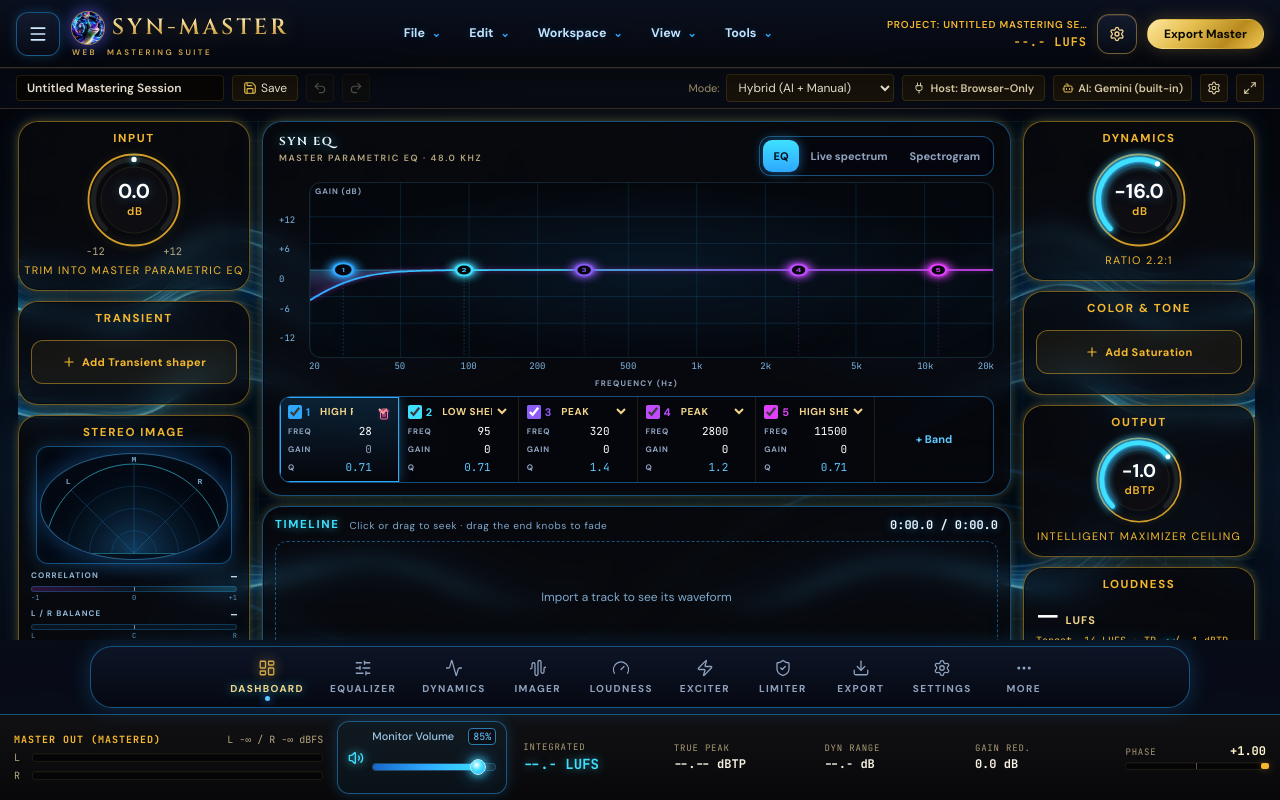
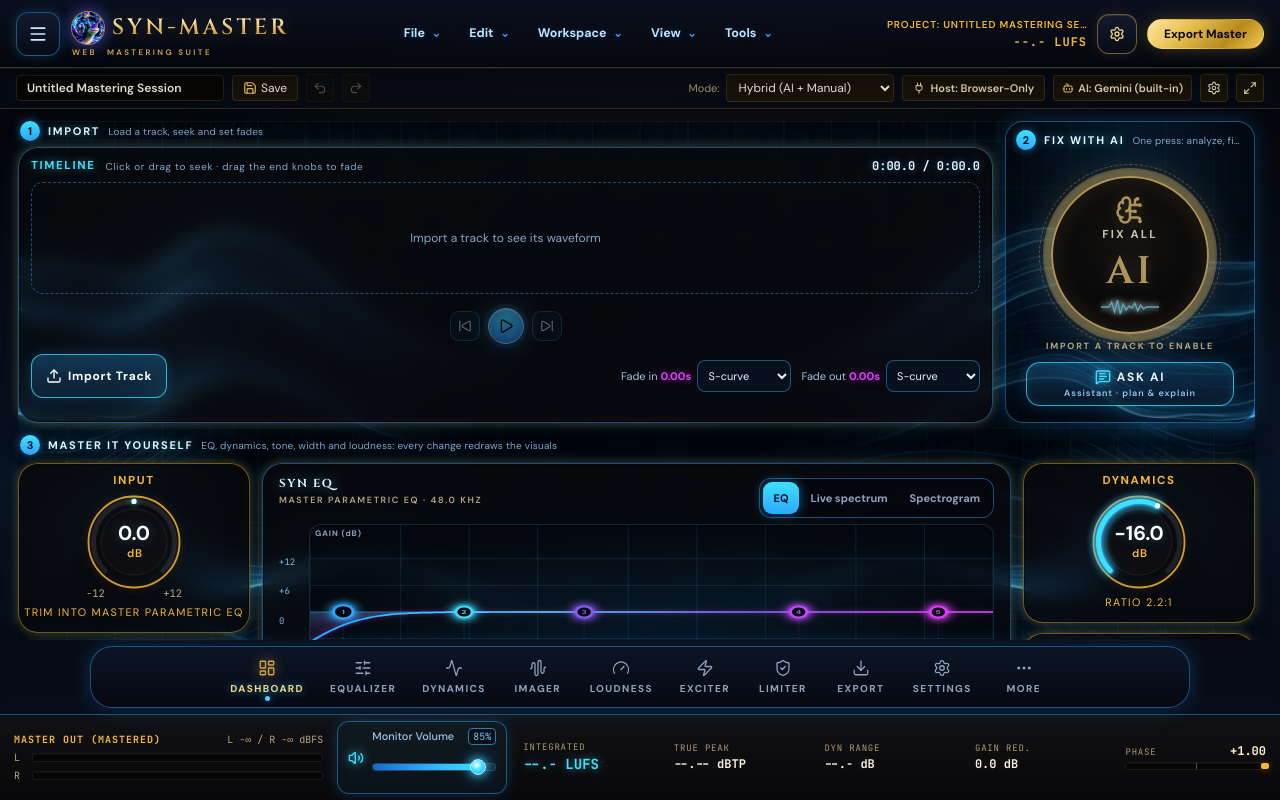
Before and after one commit to LILSYNNOFFICIAL/SYN-MASTER, a React (Vite) app: page / in a window 1280 px wide. Built offline with nearby package versions, Linux system fonts and the light colour scheme.

Commit message:
ui(flow): guided console flow — 1 Import (timeline on top), 2 Fix with AI (FIX ALL + Ask AI beside/below), 3 Master it yourself (EQ + manual cards), 4 Export (crystal dark-purple Export Master button); step labels; desktop + mobile grid

```diff
--- a/src/App.tsx
+++ b/src/App.tsx
@@ -2374,6 +2374,7 @@ export default function App() {
       onOpenStereoLab={() => { setLabDefaultSubTab('stereo'); setActiveTab('lab'); }}
       notice={statusNotice}
       onAskAi={() => setActiveTab('ai')}
+      onExport={() => setExportModalOpen(true)}
       mode={mode}
       onTargetLufs={(lufs) => {
         setTargetPresetId(null);
--- a/src/components/console/MasterConsole.tsx
+++ b/src/components/console/MasterConsole.tsx
@@ -1,5 +1,5 @@
 import React, { useEffect, useMemo, useState } from 'react';
-import { BrainCircuit, MessageSquareText, Plus, Square, Upload } from 'lucide-react';
+import { BrainCircuit, Download, MessageSquareText, Plus, Square, Upload } from 'lucide-react';
 import type {
   AudioAnalysis,
   CompressorParams,
@@ -68,6 +68,8 @@ export interface MasterConsoleProps {
   timeline?: React.ReactNode;
   /** Opens the AI Assistant (Mastering Director) workspace. Planning / explanations, not the one-click fix. */
   onAskAi?: () => void;
+  /** Opens the Export Master dialog (step 4 of the guided flow). */
+  onExport?: () => void;
   /** Session "Mode" from the ribbon (MasteringMode). Shown on the console and used to suggest a preset. */
   mode?: string;
   /** Drag the target marker on the loudness meter: sets a custom integrated-loudness target. */
@@ -221,6 +223,14 @@ const LoudnessBar: React.FC<{ lufs: number | null; targetLufs: number; disabled?
   );
 };
 
+const StepLabel: React.FC<{ n: number; text: string; hint?: string; className?: string }> = ({ n, text, hint, className = '' }) => (
+  <div className={`syn-step-label ${className}`}>
+    <span className="syn-step-num" aria-hidden="true">{n}</span>
+    <span className="syn-step-text"><span className="sr-only">Step {n}: </span>{text}</span>
+    {hint && <small className="syn-step-hint">{hint}</small>}
+  </div>
+);
+
 export const MasterConsole: React.FC<MasterConsoleProps> = (p) => {
   const [eqView, setEqView] = useState<'eq' | 'spectrum' | 'spectrogram'>('eq');
   const [presetId, setPresetId] = useState<string>(p.presets[0]?.id ?? '');
@@ -301,7 +311,7 @@ export const MasterConsole: React.FC<MasterConsoleProps> = (p) => {
     );
 
   const fixButton = (
-    <div className="syn2-fix-centerpiece syn-fixai-wrap syn-area-fix">
+    <div className="syn2-fix-centerpiece syn-fixai-wrap">
       <button
         type="button"
         className={`syn-fixai${p.running ? ' is-running' : ''}`}
@@ -337,6 +347,18 @@ export const MasterConsole: React.FC<MasterConsoleProps> = (p) => {
   return (
     <section className="syn-console" aria-label="SYN-MASTER console" data-testid="syn-console" data-mode={p.mode}>
       <LightRibbons className="syn-console-ribbons" />
+
+      <div className="syn-flow-top">
+        <div className="syn-flow-step syn-area-player">
+          <StepLabel n={1} text="Import" hint="Load a track, seek and set fades" />
+          {p.timeline}
+        </div>
+        <div className="syn-flow-step syn-flow-fix syn-area-fix">
+          <StepLabel n={2} text="Fix with AI" hint="One press: analyze, fix, verify" />
+          {fixButton}
+        </div>
+      </div>
+      <StepLabel n={3} text="Master it yourself" hint="EQ, dynamics, tone, width and loudness: every change redraws the visuals" className="syn-area-step3 syn-step-wide" />
 
       <div className="syn-console-col syn-console-left">
         <Card title="Input" area="input" className="syn-card-knob">{inputKnob(116, 'Input trim')}</Card>
@@ -410,8 +432,6 @@ export const MasterConsole: React.FC<MasterConsoleProps> = (p) => {
           )}
         </section>
 
-        {p.timeline}
-
         <div className="syn-console-bottom">
           <Card title="Global" area="global" className="syn-card-global">
             <label className="syn-field">
@@ -442,7 +462,14 @@ export const MasterConsole: React.FC<MasterConsoleProps> = (p) => {
               </div>
             )}
           </Card>
-          {fixButton}
+          <div className="syn-export-step syn-area-export">
+            <StepLabel n={4} text="Export" />
+            <button type="button" className="syn-export-master" onClick={p.onExport} disabled={!p.hasTrack || !p.onExport || p.running}
+              aria-label="Export Master: choose format and render the final master">
+              <Download className="w-5 h-5" aria-hidden="true" />
+              <span>Export Master</span>
+            </button>
+          </div>
           <Card title="Presets" area="presets" className="syn-card-presets">
             <select value={presetId} onChange={(e) => setPresetId(e.target.value)} aria-label="Mastering preset" className="syn-preset-select">
               {p.presets.map((pr) => (
--- a/src/skin/skin.css
+++ b/src/skin/skin.css
@@ -166,12 +166,17 @@ body{background:var(--skin-base) !important;color:var(--skin-text);}
 .syn-player-clear{border:0;background:none;color:var(--skin-cyan);font-size:11px;text-decoration:underline;cursor:pointer;min-height:32px;}
 @media (max-width:1023px){
   .syn-console{grid-template-areas:
+      "player player player player player player"
+      "fix fix fix fix fix fix"
+      "step3 step3 step3 step3 step3 step3"
       "eq eq eq eq eq eq"
-      "player player player player player player"
-      "input input fix fix output output"
+      "input input input output output output"
       "dynf dynf dynf tonal tonal tonal"
       "stereo stereo stereo loud loud loud"
+      "export export export export export export"
       "global global global presets presets presets" !important;}
+  .syn-flow-top{display:contents !important;}
+  .syn-area-step3{grid-area:step3;} .syn-area-export{grid-area:export;}
   .syn-area-player{grid-area:player;}
   .syn-player-hint{display:none;}
   .syn-player-fades{margin-left:0;width:100%;}
@@ -392,3 +397,36 @@ body{background:var(--skin-base) !important;color:var(--skin-text);}
 .syn-player-transport .syn-player-icon{width:30px;min-height:30px;height:30px;border-radius:9px;}
 .syn-player-transport .syn-player-play{min-height:36px;height:36px;width:36px;padding:0;justify-content:center;border-radius:999px;flex:0 0 auto !important;}
 .syn-player-controls{justify-content:space-between;}
+
+/* Round 3 · A: guided flow (1 Import → 2 Fix with AI → 3 Master manually → 4 Export) */
+.syn-flow-top{grid-column:1 / -1;display:grid;grid-template-columns:minmax(0,1fr) 250px;gap:12px;position:relative;z-index:1;align-items:stretch;}
+.syn-flow-step{display:flex;flex-direction:column;gap:6px;min-width:0;}
+.syn-flow-step > .syn-player{flex:1 1 auto;}
+.syn-flow-fix{align-items:center;justify-content:flex-start;padding:8px 8px 12px;border-radius:18px;border:1px solid var(--line-blue);
+  background:radial-gradient(ellipse at 50% 30%,rgba(46,168,255,.14),transparent 70%),rgba(4,10,20,.55);box-shadow:0 0 24px var(--glow-blue-soft);}
+.syn-flow-fix > .syn-step-label{align-self:stretch;}
+.syn-flow-fix .syn-fixai-wrap{margin-top:10px;}
+.syn-step-wide{grid-column:1 / -1;position:relative;z-index:1;margin-bottom:-4px;}
+.syn-step-label{display:flex;align-items:center;gap:8px;min-width:0;padding:0 2px;}
+.syn-step-num{flex:0 0 auto;display:grid;place-items:center;width:20px;height:20px;border-radius:50%;font:800 11px/1 var(--syn-font-body,inherit);color:#02101f;
+  background:linear-gradient(180deg,#3FE0FF,#2EA8FF);box-shadow:0 0 10px var(--glow-blue);}
+.syn-step-text{font:800 11px/1.1 var(--syn-font-body,inherit);letter-spacing:.16em;text-transform:uppercase;color:#E8F6FF;text-shadow:0 0 10px var(--glow-cyan);white-space:nowrap;}
+.syn-step-hint{min-width:0;overflow:hidden;text-overflow:ellipsis;white-space:nowrap;color:#7FA9CC;font-size:10px;letter-spacing:.02em;}
+.syn-export-step{display:flex;flex-direction:column;align-items:center;gap:8px;position:relative;z-index:1;}
+.syn-export-master{position:relative;display:inline-flex;align-items:center;justify-content:center;gap:8px;min-height:54px;width:100%;max-width:220px;padding:0 18px;border-radius:16px;cursor:pointer;
+  color:#F6EEFF;font:800 13px/1 var(--syn-font-body,inherit);letter-spacing:.12em;text-transform:uppercase;text-shadow:0 0 10px rgba(224,64,251,.7);
+  border:1px solid rgba(196,150,255,.75);overflow:hidden;
+  background:linear-gradient(180deg,rgba(255,255,255,.22) 0%,rgba(255,255,255,.04) 46%,rgba(0,0,0,0) 50%),linear-gradient(160deg,#4C1D95 0%,#2E1065 45%,#1A0636 100%);
+  box-shadow:0 0 0 1px rgba(20,4,40,.9) inset,0 1px 0 rgba(255,255,255,.35) inset,0 0 22px rgba(139,92,246,.65),0 0 46px rgba(224,64,251,.28),0 8px 20px rgba(0,0,0,.5);
+  transition:transform .15s ease,box-shadow .15s ease,filter .15s ease;}
+.syn-export-master::after{content:"";position:absolute;inset:-40% -60%;background:linear-gradient(115deg,transparent 40%,rgba(255,255,255,.18) 50%,transparent 60%);transform:translateX(-60%);transition:transform .6s ease;pointer-events:none;}
+.syn-export-master:hover:not(:disabled){transform:translateY(-1px);box-shadow:0 0 0 1px rgba(20,4,40,.9) inset,0 1px 0 rgba(255,255,255,.4) inset,0 0 30px rgba(139,92,246,.85),0 0 60px rgba(224,64,251,.4),0 8px 20px rgba(0,0,0,.5);}
+.syn-export-master:hover:not(:disabled)::after{transform:translateX(60%);}
+.syn-export-master:focus-visible{outline:3px solid #E040FB;outline-offset:4px;}
+.syn-export-master:disabled{cursor:not-allowed;filter:saturate(.5) brightness(.7);}
+@media (max-width:1023px){
+  .syn-flow-fix{flex-direction:column;}
+  .syn-step-wide{margin-bottom:0;}
+  .syn-export-master{max-width:none;}
+  .syn-step-hint{display:none;}
+}
```
